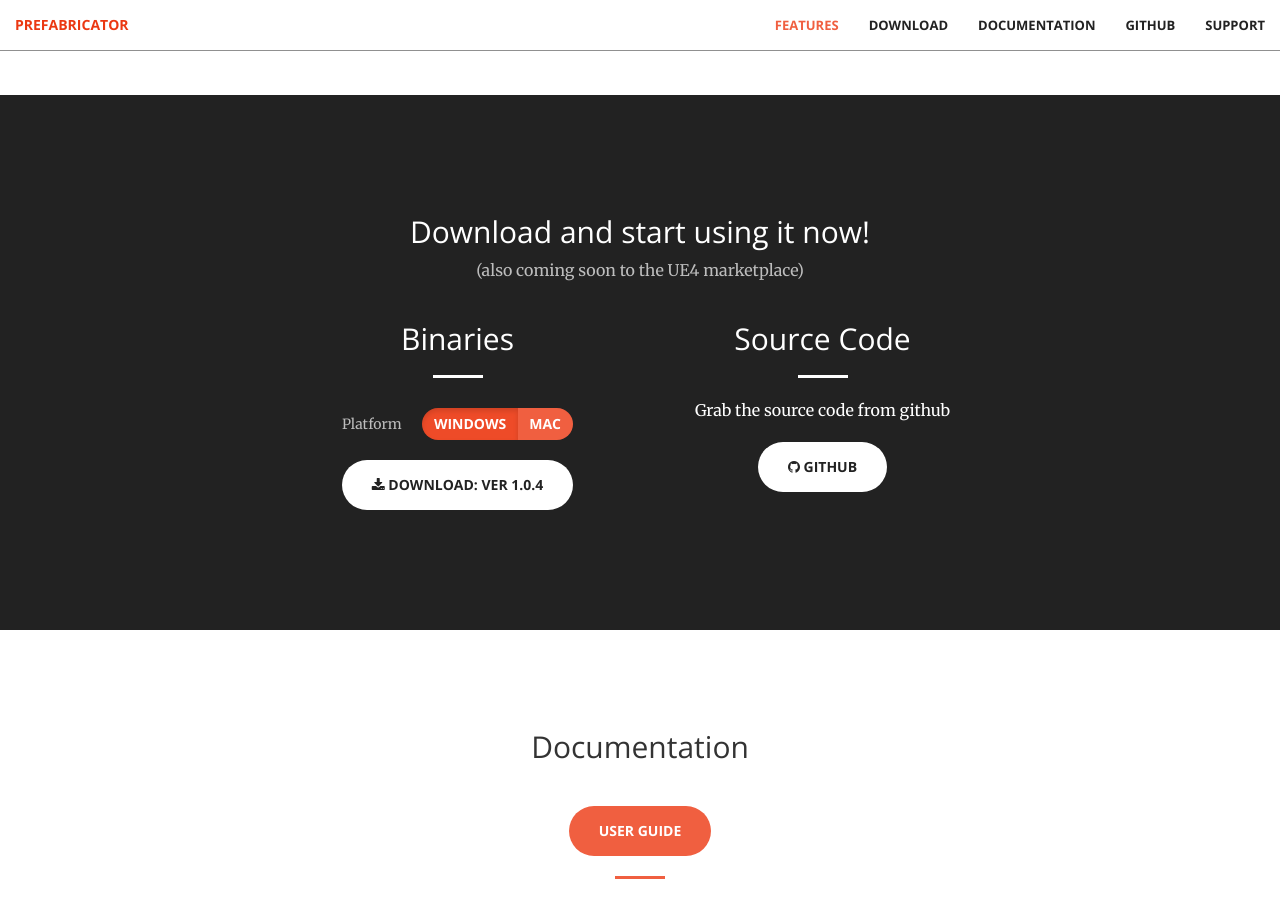
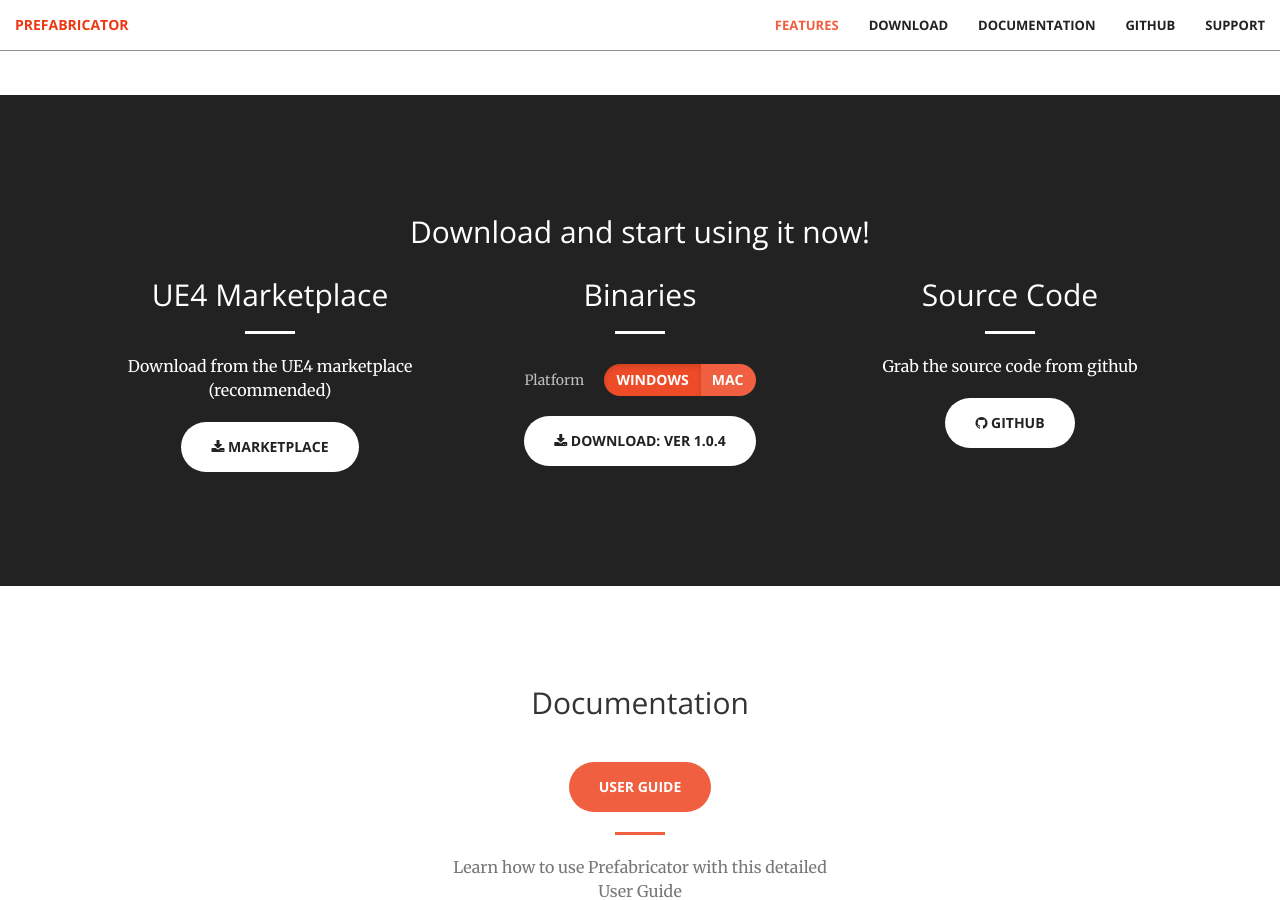
Before and after one commit to coderespawn/prefabricator-website, a Jekyll site: the page built from index.html, in a window 1280 px wide and 900 px high, scrolled down 2347 px. Built offline with Jekyll 4.4.1, drawn with Linux system fonts in a browser that asks for light colours.

Commit message:
Updated with marketplace links

```diff
--- a/_includes/download.html
+++ b/_includes/download.html
@@ -4,11 +4,25 @@
       <div class="container text-center">
           <div class="download">
             <h2>Download and start using it now!</h2>
-            <p class="text-faded">(also coming soon to the UE4 marketplace)</p>
 
-            <div class="col-lg-8 col-lg-offset-2 text-center">
+            <div class="col-lg-12 col-lg-offset-0 text-center">
 
-				<div class="col-lg-6 col-md-6 text-center">
+				<div class="col-lg-4 col-md-4 text-center">
+					<div class="features-box">
+						<h2 class="section-heading">UE4 Marketplace</h2>
+						<hr class="light"/>
+						<p>
+							Download from the UE4 marketplace (recommended)
+						</p>
+						<br/>
+						<a href="https://www.unrealengine.com/marketplace/prefabricator" target="_blank" class="btn btn-default btn-xl">
+							<i class="fa fa-download"></i>
+							Marketplace
+						</a>
+					</div>
+				</div>
+
+				<div class="col-lg-4 col-md-4 text-center">
 					<div class="features-box">
 						<h2 class="section-heading">Binaries</h2>
 						<hr class="light"/>
@@ -71,7 +85,7 @@
 					</div>
 				</div>
 
-				<div class="col-lg-6 col-md-6 text-center">
+				<div class="col-lg-4 col-md-4 text-center">
 					<div class="features-box">
 						<h2 class="section-heading">Source Code</h2>
 						<hr class="light"/>
--- a/_includes/header.html
+++ b/_includes/header.html
@@ -10,14 +10,20 @@
 				<i class="fa fa-play-circle"></i>
 				Watch Video
 			</a>
+            <a href="https://www.unrealengine.com/marketplace/prefabricator" target="_blank"  style="margin-right: 10px;" class="btn btn-primary btn-xl page-scroll">
+				<i class="fa fa-download"></i>
+				Marketplace
+			</a>
             <a href="http://docs.prefabricator.io" target="_blank"  style="margin-right: 10px;" class="btn btn-primary btn-xl page-scroll">
 				<i class="fa fa-file-text"></i>
 				User Guide
 			</a>
+			<!--
             <a href="https://github.com/coderespawn/prefabricator-ue4" target="_blank" style="margin-right: 10px;" class="btn btn-primary btn-xl">
 				<i class="fa fa-github"></i>
 				Github
 			</a>
+			-->
         </div>
     </div>
 
```
